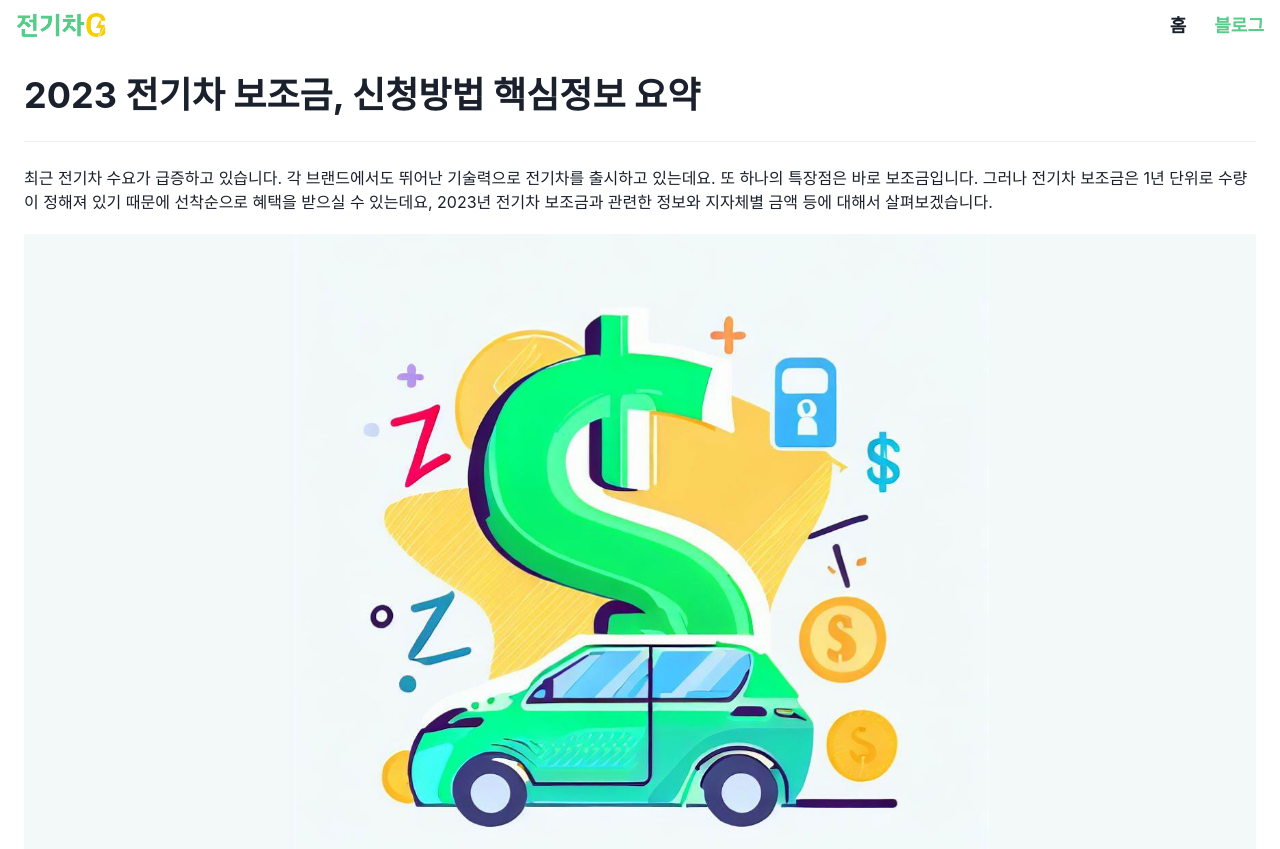
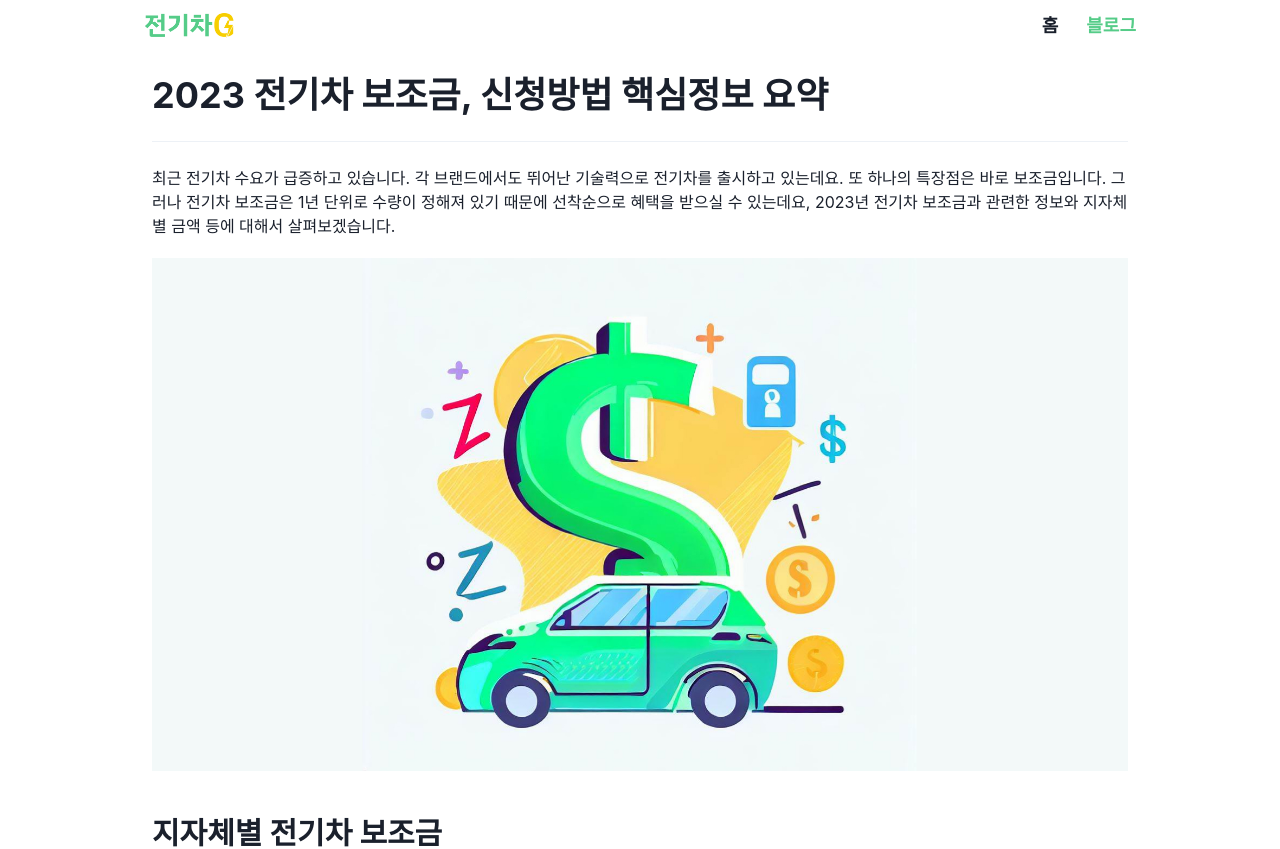
Before and after one commit to kec0130/ev-charge, a Next.js app: page /blog/electric-car-subsidy in a window 1280 px wide. Shown: the top 849 px of the page. Built offline with nearby package versions, Linux system fonts and the light colour scheme; no server answers.

Commit message:
Fix: container max-width

```diff
--- a/src/components/Layout/Navigation.tsx
+++ b/src/components/Layout/Navigation.tsx
@@ -28,7 +28,7 @@ const Navigation = () => {
         alignItems='center'
         h={theme.sizes.navHeight}
         w='full'
-        maxW='container.xl'
+        maxW='container.lg'
         px={4}
         bgColor='white'
       >
--- a/src/components/Layout/index.tsx
+++ b/src/components/Layout/index.tsx
@@ -10,7 +10,7 @@ const Layout = ({ children }: { children: React.ReactNode }) => {
   return (
     <>
       <Navigation />
-      <Container as='main' maxW='container.xl' mt={theme.sizes.navHeight} p={mapPage ? 0 : 6}>
+      <Container as='main' maxW='container.lg' mt={theme.sizes.navHeight} p={mapPage ? 0 : 6}>
         {children}
       </Container>
     </>
```
